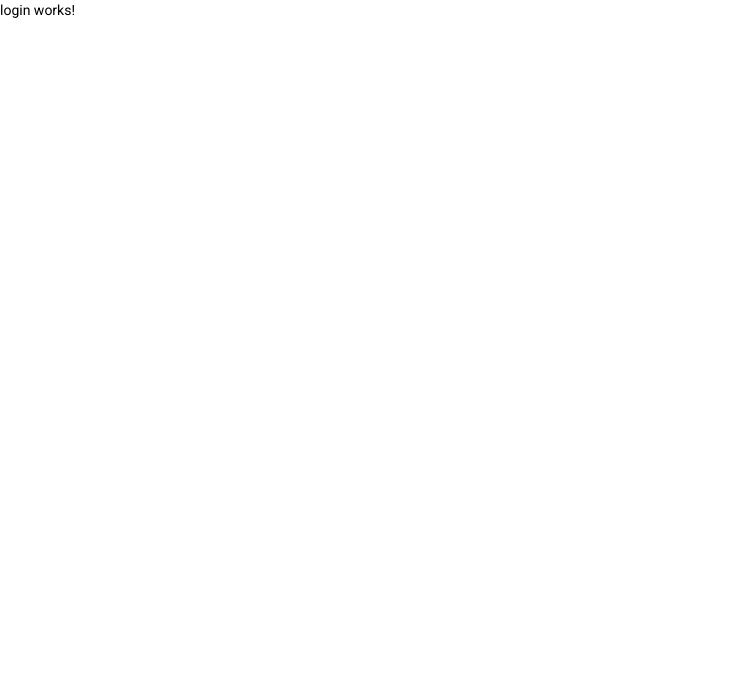
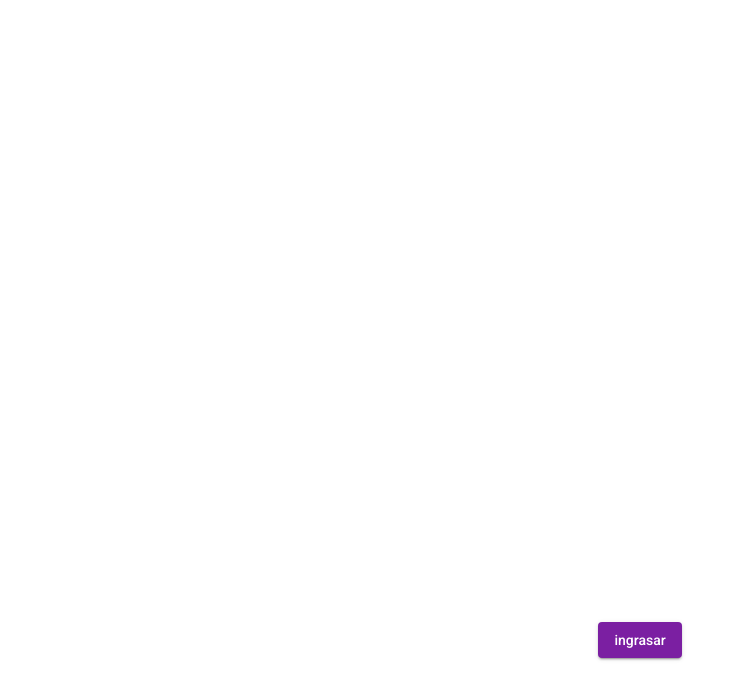
Before and after one commit to nefta99/05-heroesApp, an Angular app: page /auth/login in a window 1280 px wide. Shown: the top 700 px of the page, without its empty margins (0-745 px from the left). Built offline with nearby package versions, Linux system fonts and the light colour scheme.

Commit message:
video : 218

```diff
--- a/src/app/auth/auth.module.ts
+++ b/src/app/auth/auth.module.ts
@@ -1,5 +1,6 @@
 import { NgModule } from '@angular/core';
 import { CommonModule } from '@angular/common';
+import { MaterialModule } from '../material/material.module';
 //modulos
 import { AuthRoutingModule } from './auth-routing.module';
 
@@ -10,15 +11,19 @@
 
 
 
+
 @NgModule({
   declarations: [
     LoginComponent,
+
     RegistroComponent
   ],
   imports: [
     CommonModule,
+    MaterialModule,
     //Este siempre tiene que estar aqui  para que funcionen las rutas
     AuthRoutingModule
+
   ]
 })
 export class AuthModule { }
--- a/src/app/auth/pages/login/login.component.html
+++ b/src/app/auth/pages/login/login.component.html
@@ -1 +1,9 @@
-<p>login works!</p>
+<mat-grid-list cols="1">
+    <mat-grid-tile>
+        <button
+            (click)="login()"
+            mat-raised-button color="primary">
+                ingrasar
+        </button>
+    </mat-grid-tile>
+</mat-grid-list>
--- a/src/app/auth/pages/login/login.component.ts
+++ b/src/app/auth/pages/login/login.component.ts
@@ -1,4 +1,5 @@
-import { Component, OnInit } from '@angular/core';
+import { Component} from '@angular/core';
+import {  Router } from '@angular/router';
 
 @Component({
   selector: 'app-login',
@@ -6,11 +7,14 @@
   styles: [
   ]
 })
-export class LoginComponent implements OnInit {
+export class LoginComponent  {
 
-  constructor() { }
+  constructor(private router : Router) { }
 
-  ngOnInit(): void {
+
+  login(){
+    // ir al backend
+    //un usuario
+    this.router.navigate(['./heroes']);
   }
-
 }
--- a/src/app/heroes/pages/home/home.component.html
+++ b/src/app/heroes/pages/home/home.component.html
@@ -41,7 +41,7 @@
 
         </button>
         <span class="spacer" ></span>
-        <button mat-button>
+        <button mat-button (click)="logout()">
             logout
         </button>
     </mat-toolbar>
--- a/src/app/heroes/pages/home/home.component.ts
+++ b/src/app/heroes/pages/home/home.component.ts
@@ -1,4 +1,5 @@
 import { Component, OnInit } from '@angular/core';
+import { Router } from '@angular/router';
 
 @Component({
   selector: 'app-home',
@@ -12,9 +13,13 @@
 })
 export class HomeComponent implements OnInit {
 
-  constructor() { }
+  constructor(private router :Router) { }
 
   ngOnInit(): void {
   }
 
+  logout(){
+    this.router.navigate(['./auth'])
+  }
+
 }
```
